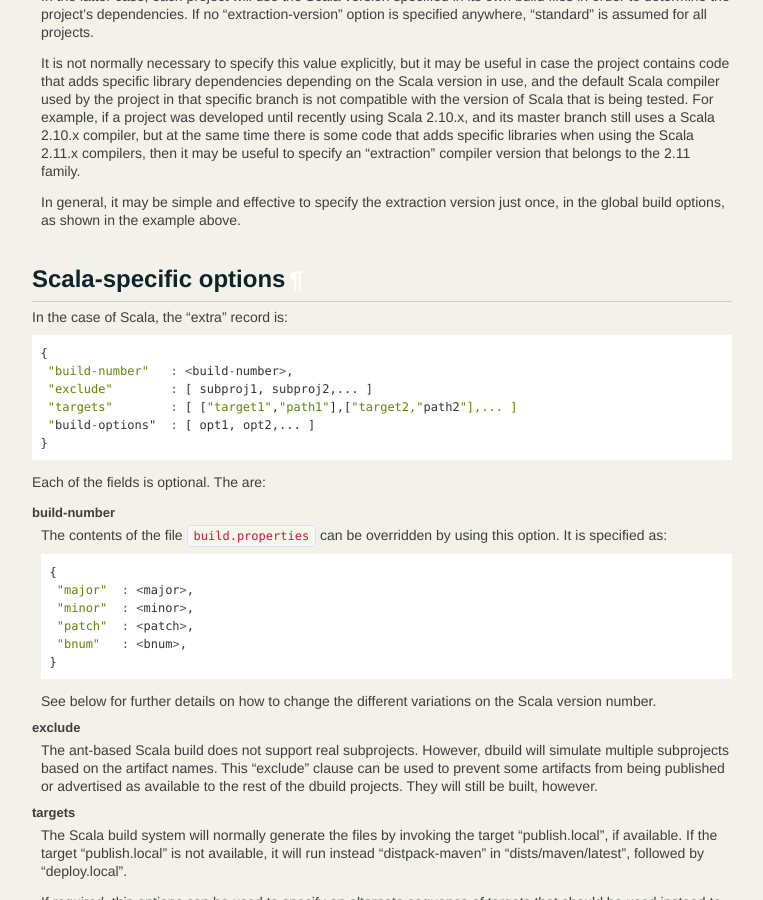
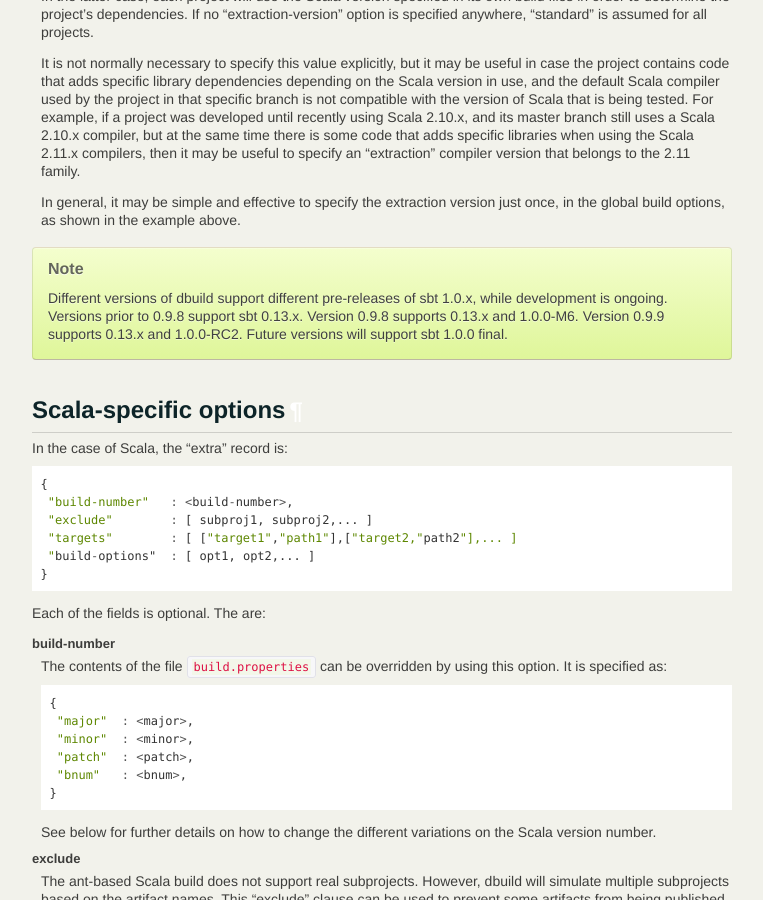
Before and after one commit to lightbend-labs/dbuild, a Sphinx documentation site: the page built from docs/src/sphinx/dbuild.rst, in a window 1280 px wide and 900 px high, scrolled down 7329 px. Shown: the whole window, without its empty margins (138-901 px from the left). Built offline with Sphinx 7.4.7, drawn with Linux system fonts in a browser that asks for light colours; the version number could not be read and is left out.

Commit message:
Updates and changes for sbt 1.0.0-RC2

```diff
--- a/docs/src/sphinx/dbuild.rst
+++ b/docs/src/sphinx/dbuild.rst
@@ -494,6 +494,12 @@ extraction-version
   version just once, in the global build options, as shown in the example
   above.
 
+.. note::
+  Different versions of dbuild support different pre-releases of sbt 1.0.x,
+  while development is ongoing. Versions prior to 0.9.8 support sbt 0.13.x.
+  Version 0.9.8 supports 0.13.x and 1.0.0-M6. Version 0.9.9 supports 0.13.x
+  and 1.0.0-RC2. Future versions will support sbt 1.0.0 final.
+
 Scala-specific options
 ----------------------
 
```
Also changed, not shown: 3 other files.
